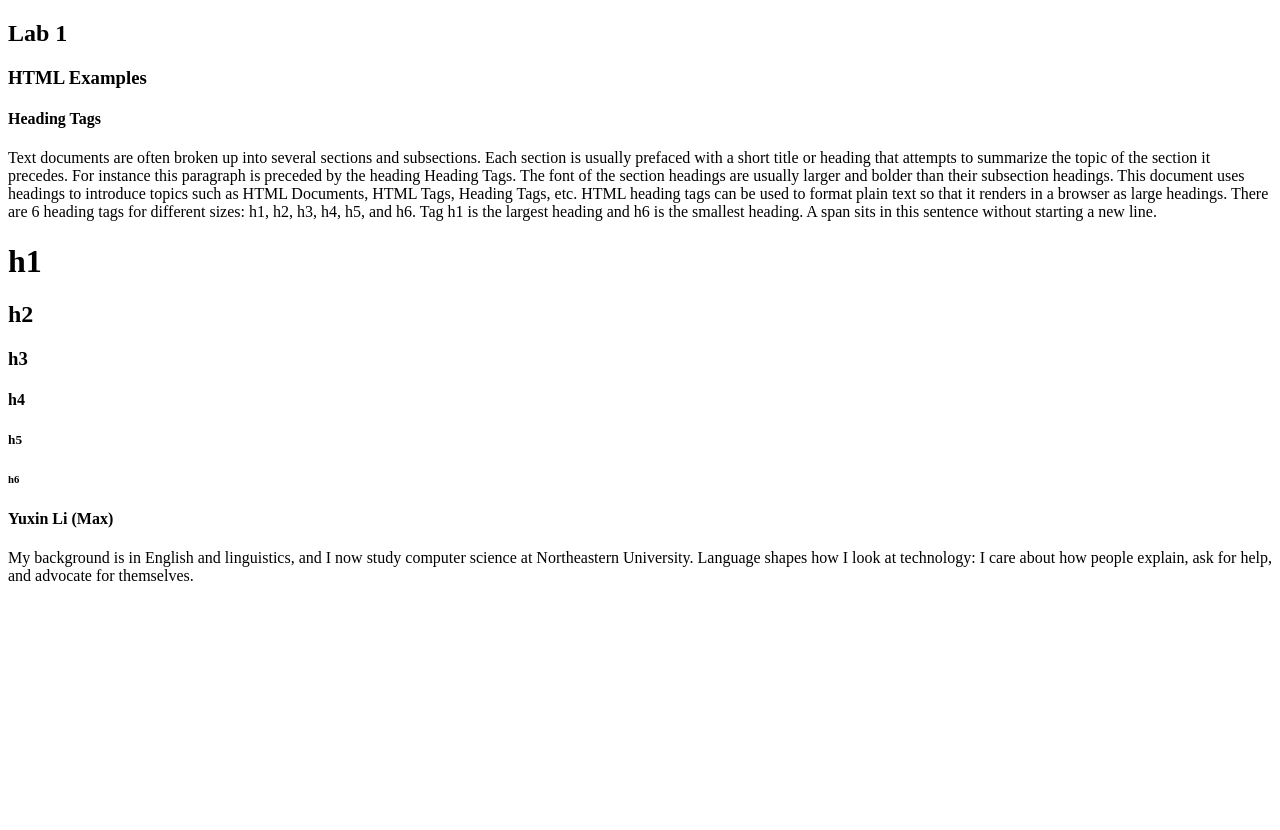
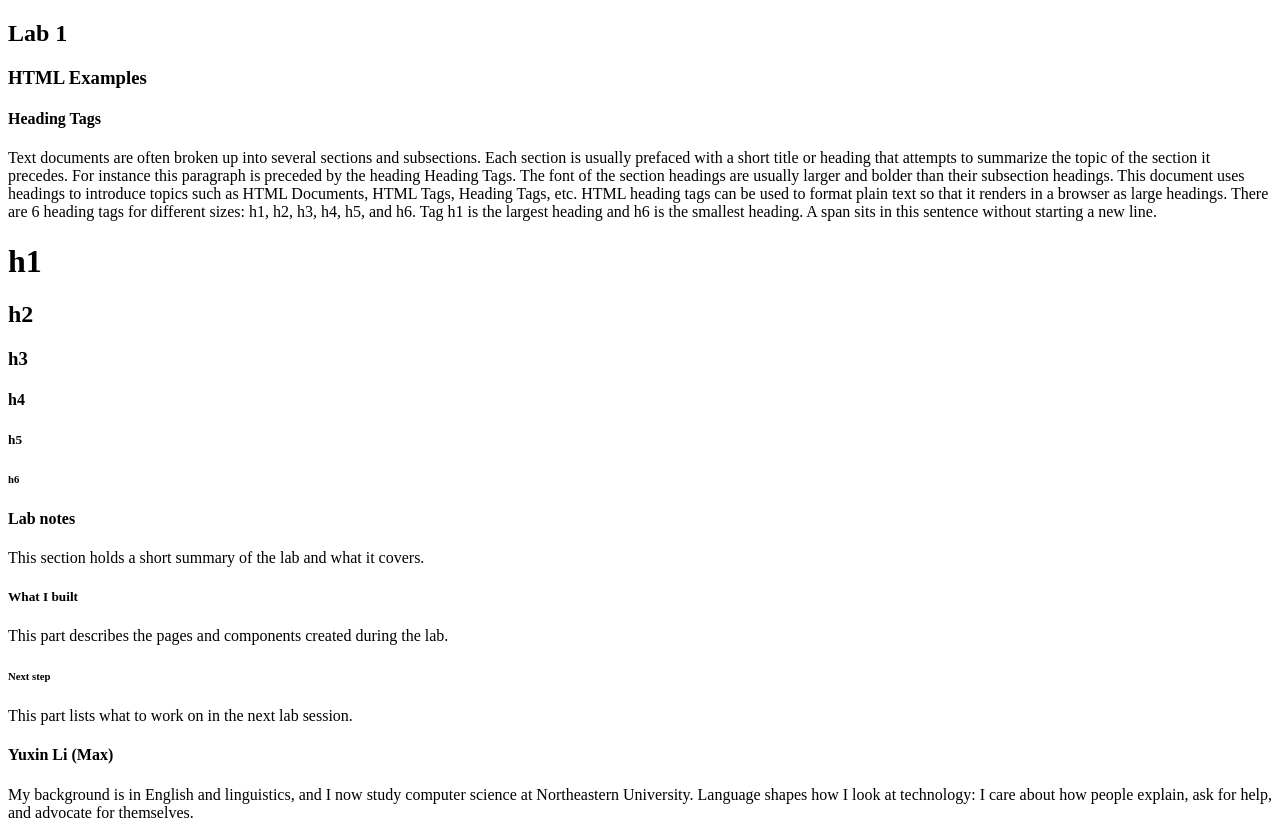
Before and after one commit to maxwalker0613/webdev-client, a Next.js app: page /labs/lab1 in a window 1280 px wide. Before the commit the page ends 800 px from the top, so only its background shows below. Built offline with nearby package versions, Linux system fonts and the light colour scheme.

Commit message:
Add HeadingTags With AI

```diff
--- a/app/labs/lab1/HeadingTags.tsx
+++ b/app/labs/lab1/HeadingTags.tsx
@@ -20,6 +20,14 @@ export default function HeadingTags() {
       <h4>h4</h4>
       <h5>h5</h5>
       <h6>h6</h6>
+      <div id="wd-ai-headings">
+        <h4>Lab notes</h4>
+        This section holds a short summary of the lab and what it covers.
+        <h5>What I built</h5>
+        This part describes the pages and components created during the lab.
+        <h6>Next step</h6>
+        This part lists what to work on in the next lab session.
+      </div>
       <div id="wd-your-heading">
         <h4>Yuxin Li (Max)</h4>
         My background is in English and linguistics, and I now study computer
```
